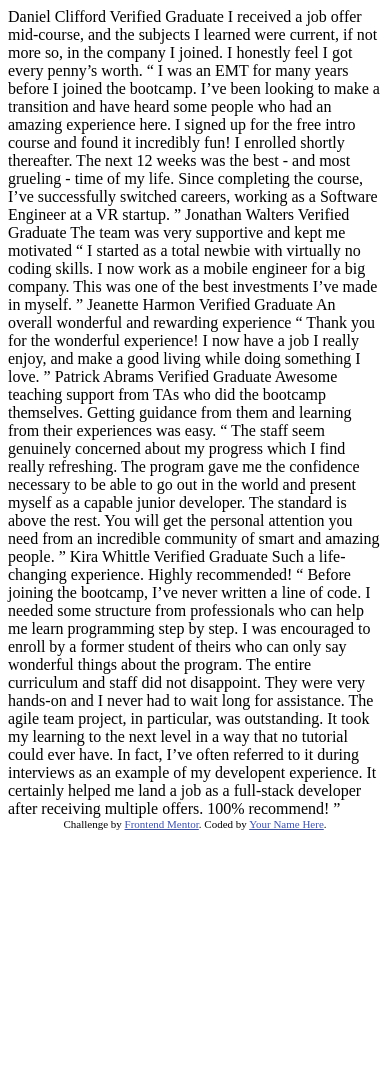
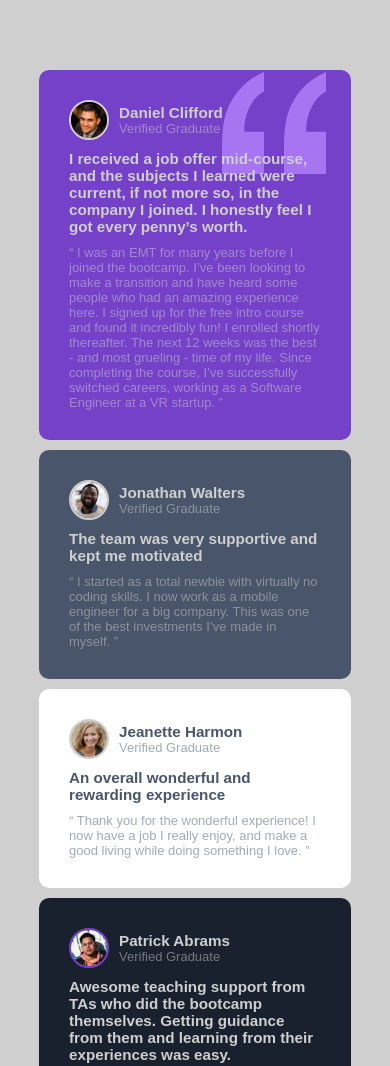
Before and after one commit to hebrohim/TestimonialPageGridCss, a plain HTML site: page index.html in a window 390 px wide. Shown: the top 1066 px of the page. Before the commit the page ends 844 px from the top, so only its background shows below. Drawn offline with Linux system fonts and the light colour scheme.

Commit message:
Feat - finished the mobile Design for this project

```diff
--- a/index.html
+++ b/index.html
@@ -1,64 +1,159 @@
 <!DOCTYPE html>
 <html lang="en">
   <head>
-  <meta charset="UTF-8">
-  <meta name="viewport" content="width=device-width, initial-scale=1.0"> <!-- displays site properly based on user's device -->
+    <meta charset="UTF-8" />
+    <meta name="viewport" content="width=device-width, initial-scale=1.0" />
+    <!-- displays site properly based on user's device -->
 
-  <link rel="icon" type="image/png" sizes="32x32" href="./images/favicon-32x32.png">
-
+    <link
+      rel="icon"
+      type="image/png"
+      sizes="32x32"
+      href="./images/favicon-32x32.png"
+    />
+    <link rel="stylesheet" href="style.css" />
+    <!-- google font -->
+    <!-- <link rel="preconnect" href="https://fonts.gstatic.com" />
+  <link
+    href="https://fonts.googleapis.com/css2?family=Poppins:wght@400;500;600;700&display=swap"
+    rel="stylesheet"
+  /> -->
     <title>Frontend Mentor | [Challenge Name Here]</title>
 
     <!-- Feel free to remove these styles or customise in your own stylesheet 👍 -->
-  <style>
-    .attribution { font-size: 11px; text-align: center; }
-    .attribution a { color: hsl(228, 45%, 44%); }
-  </style>
   </head>
   <body>
-  Daniel Clifford
-  Verified Graduate
+    <!--
+    <div class="attribution">
+    Challenge by <a href="https://www.frontendmentor.io?ref=challenge" target="_blank">Frontend Mentor</a>.
+    Coded by <a href="#">Your Name Here</a>.
+  </div> -->
 
-  I received a job offer mid-course, and the subjects I learned were current, if not more so,
-  in the company I joined. I honestly feel I got every penny’s worth.
+    <div class="container">
+      <div class="Daniel">
+        <div id="profile_section">
+          <img src="./images/image-daniel.jpg" id="avatar" />
+          <div id="name_status_Section">
+            <h3>Daniel Clifford</h3>
+            <p id="status">Verified Graduate</p>
+          </div>
+        </div>
 
-  “ I was an EMT for many years before I joined the bootcamp. I’ve been looking to make a
-  transition and have heard some people who had an amazing experience here. I signed up
-  for the free intro course and found it incredibly fun! I enrolled shortly thereafter.
-  The next 12 weeks was the best - and most grueling - time of my life. Since completing
-  the course, I’ve successfully switched careers, working as a Software Engineer at a VR startup. ”
+        <h3 id="testimonial_head">
+          I received a job offer mid-course, and the subjects I learned were
+          current, if not more so, in the company I joined. I honestly feel I
+          got every penny’s worth.
+        </h3>
 
-  Jonathan Walters
-  Verified Graduate
+        <p id="testimonial_paragraph">
+          “ I was an EMT for many years before I joined the bootcamp. I’ve been
+          looking to make a transition and have heard some people who had an
+          amazing experience here. I signed up for the free intro course and
+          found it incredibly fun! I enrolled shortly thereafter. The next 12
+          weeks was the best - and most grueling - time of my life. Since
+          completing the course, I’ve successfully switched careers, working as
+          a Software Engineer at a VR startup. ”
+        </p>
+      </div>
 
+<!-- DANIEL SECTION ENDS HERE -->
+
+<!-- JONATHAN SECTION STARTS HERE -->
+
+<div class="Jonathan">
+  <div id="profile_section">
+    <img src="./images/image-jonathan.jpg" id="avatar" />
+    <div id="name_status_Section">
+      <h3>Jonathan Walters</h3>
+      <p id="status">Verified Graduate</p>
+    </div>
+  </div>
+
+  <h3 id="testimonial_head">
     The team was very supportive and kept me motivated
+  </h3>
 
+  <p id="testimonial_paragraph">
     “ I started as a total newbie with virtually no coding skills. I now work as a mobile engineer
     for a big company. This was one of the best investments I’ve made in myself. ”
+  </p>
+</div>
 
-  Jeanette Harmon
-  Verified Graduate
+<!-- JONATHAN SECTION ENDS HERE -->
 
+
+<!-- JEANETTE SECTION STARTS HERE-->
+
+
+<div class="Jeanette">
+  <div id="profile_section">
+    <img src="./images/image-jeanette.jpg" id="avatar" />
+    <div id="name_status_Section">
+      <h3 style=color:var(--primary-2);>Jeanette Harmon</h3>
+      <p id="status" style=color:var(--primary-2)>Verified Graduate</p>
+    </div>
+  </div>
+
+  <h3 id="testimonial_head_jeanette">
     An overall wonderful and rewarding experience
 
+  </h3>
+
+  <p id="testimonial_paragraph_jeanette">
     “ Thank you for the wonderful experience! I now have a job I really enjoy, and make a good living
     while doing something I love. ”
+  </p>
+</div>
 
-  Patrick Abrams
-  Verified Graduate
 
+<!-- JEANETTE SECTION ENDS HERE-->
+
+
+
+<!-- PATRICK SECTION STARTS HERE -->
+
+<div class="patrick">
+  <div id="profile_section">
+    <img src="./images/image-patrick.jpg" id="avatar" style=" border: 2px solid var(--primary-1)"; />
+    <div id="name_status_Section">
+      <h3>  Patrick Abrams</h3>
+      <p id="status">Verified Graduate</p>
+    </div>
+  </div>
+
+  <h3 id="testimonial_head">
     Awesome teaching support from TAs who did the bootcamp themselves. Getting guidance from them and
     learning from their experiences was easy.
+  </h3>
+
+  <p id="testimonial_paragraph">
 
     “ The staff seem genuinely concerned about my progress which I find really refreshing. The program
     gave me the confidence necessary to be able to go out in the world and present myself as a capable
     junior developer. The standard is above the rest. You will get the personal attention you need from
     an incredible community of smart and amazing people. ”
+  </p>
+</div>
+<!-- PATRICK SECTION ENDS HERE -->
 
-  Kira Whittle
-  Verified Graduate
+<!-- KIRA SECTION STARTS HERE -->
 
+
+<div class="Jeanette">
+  <div id="profile_section">
+    <img src="./images/image-kira.jpg" id="avatar" />
+    <div id="name_status_Section">
+      <h3 style=color:var(--primary-2);> Kira Whittle</h3>
+      <p id="status" style=color:var(--primary-2)>Verified Graduate</p>
+    </div>
+  </div>
+
+  <h3 id="testimonial_head_jeanette">
     Such a life-changing experience. Highly recommended!
 
+  </h3>
+
+  <p id="testimonial_paragraph_jeanette">
     “ Before joining the bootcamp, I’ve never written a line of code. I needed some structure from
     professionals who can help me learn programming step by step. I was encouraged to enroll by a former
     student of theirs who can only say wonderful things about the program. The entire curriculum and staff
@@ -67,10 +162,11 @@
     could ever have. In fact, I’ve often referred to it during interviews as an example of my developent
     experience. It certainly helped me land a job as a full-stack developer after receiving multiple offers.
     100% recommend! ”
+  </p>
+</div>
 
-  <div class="attribution">
-    Challenge by <a href="https://www.frontendmentor.io?ref=challenge" target="_blank">Frontend Mentor</a>.
-    Coded by <a href="#">Your Name Here</a>.
+
+
     </div>
   </body>
 </html>
--- /dev/null
+++ b/style.css
@@ -0,0 +1,136 @@
+
+
+:root {
+  /*primary color*/
+  --primary-1: hsl(263, 55%, 52%); /*Moderate violet */
+  --primary-2: hsl(217, 19%, 35%); /*Very dark grayish blue:*/
+  --primary-3: hsl(219, 29%, 14%); /*Very dark blackish blue */
+  --primary-4: hsl(0, 0%, 100%); /*White */
+
+  /* neutral Colors */
+  --neutral-1: hsl(0, 0%, 81%); /*Light gray*/
+  --neutral-2: hsl(210, 46%, 95%); /*Light grayish blue*/
+
+  /* secondary Color */
+  --secondary-1: hsl(228, 45%, 44%); /*.attribution a*/
+}
+
+body,
+* {
+  margin: 0;
+  padding: 0;
+  box-sizing: border-box;
+  font-family: "Poppins", sans-serif;
+}
+
+body {
+  font-size: 13px;
+}
+.container {
+  display: grid;
+  grid-template-columns: 1fr;
+  gap: 10px;
+  background-color: var(--neutral-1);
+  padding: 70px 0;
+
+}
+
+.container > .Daniel {
+  width: 80%;
+  /* height: 65vh; */
+  justify-self: center;
+  border-radius: 10px;
+  padding: 30px;
+  background-color: var(--primary-1);
+  background-image: url(./images/bg-pattern-quotation.svg);
+  background-repeat: no-repeat;
+  background-position: top 2px right 25px;
+}
+
+ .container > .Jonathan{
+  width: 80%;
+  justify-self: center;
+  border-radius: 10px;
+  padding: 30px;
+  background-color: var(--primary-2);
+
+
+}
+
+.container > .Jeanette{
+  width: 80%;
+  justify-self: center;
+  border-radius: 10px;
+  padding: 30px;
+  background-color: var(--primary-4);
+
+
+
+}
+
+.container > .patrick {
+  width: 80%;
+  /* height: 65vh; */
+  justify-self: center;
+  border-radius: 10px;
+  padding: 30px;
+  background-color: var(--primary-3);
+
+}
+
+#profile_section {
+  display: flex;
+  align-items: center;
+  /* background-color: red; */
+}
+#avatar {
+  border-radius: 50%;
+  margin-right: 10px;
+  border: 2px solid var(--neutral-1);
+  width: 40px;
+}
+#profile_section > #name_status_Section {
+  color: var(--neutral-1);
+}
+
+#name_status_Section > #status {
+  opacity: 50%;
+}
+
+#testimonial_head {
+  color: var(--neutral-1);
+  margin-top: 10px;
+}
+
+#testimonial_paragraph {
+  color: var(--neutral-1);
+  opacity: 50%;
+  margin-top: 10px;
+}
+
+#testimonial_head_jeanette {
+  color: var(--primary-2);
+  margin-top: 10px;
+}
+
+#testimonial_paragraph_jeanette {
+  color: var(--primary-2);
+  opacity: 50%;
+  margin-top: 10px;
+}
+
+
+
+
+
+
+
+/* media query starts here */
+
+ /* @media screen and (min-width:1200px){
+    .container{
+        grid-template-columns:repeat(2,1fr) ;
+
+
+    }
+}  */
```
Also changed, not shown: design/mobile-design.jpg. Lines whose indentation alone changed are shown as unchanged.
